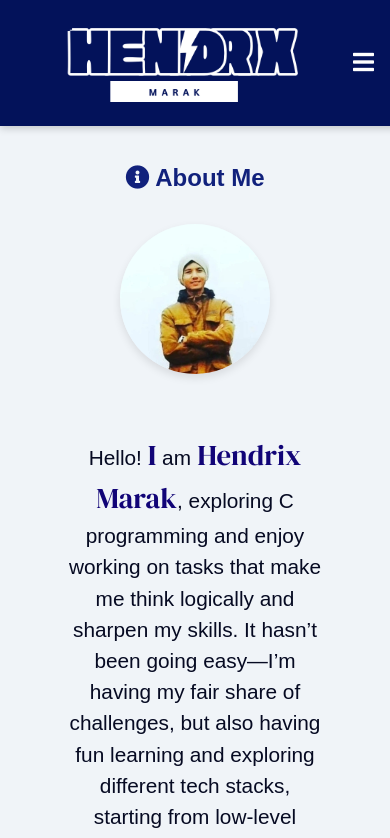
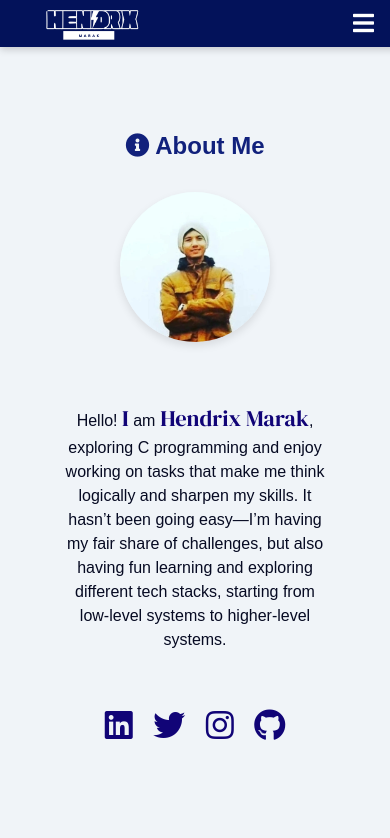
Before and after one commit to hendrixmk/MyPortfolio, a plain HTML site: page index.html in a window 390 px wide. Shown: the top 838 px of the page. Drawn offline with Linux system fonts and the light colour scheme; a web font is replaced by a local one.

Commit message:
Update styles.css
Navbar and Font size for the about text changes

```diff
--- a/css/styles.css
+++ b/css/styles.css
@@ -17,7 +17,7 @@ header {
     width: 100%;
     background-color: #03125a; /* Darker background */
     color: #fff;
-    padding: 0.8rem 2rem;
+    padding: 0.1rem 2rem;
     box-shadow: 0 2px 8px rgba(0, 0, 0, 0.2);
     z-index: 1000;
     transition: all 0.3s ease-in-out;
@@ -38,7 +38,7 @@ header {
     margin: 0;
 }
 .logo-img {
-    height: 100px; /* Adjust the height as needed */
+    height: 70px; /* Adjust the height as needed */
     width: auto;
     display: block;
     transition: all 0.3s ease-in-out;
@@ -83,8 +83,15 @@ nav a:hover {
         flex-direction: row;
         justify-content: space-between;
     }
-    /* Show menu button on mobile */
-    .menu-toggle {
+    .logo-img {
+        height: 40px; /* Adjust the height as needed */
+        width: auto;
+        display: block;
+        transition: all 0.3s ease-in-out;
+        filter: brightness(0) invert(1);
+    }
+
+    .menu-toggle {/* Show menu button on mobile */
         display: block;
         cursor: pointer;
         font-size: 1.5rem;
@@ -115,7 +122,7 @@ nav a:hover {
 }
 #about{
     text-align: center;
-    margin-top: 5rem;
+    margin-top: 3rem;
     color: #a7612bf6;
 }
 .profile-container {
@@ -132,7 +139,7 @@ nav a:hover {
 .name-highlight {
     font-family: "DM Serif Display", serif; /* Or any other preferred font */
     color: #110477; /* Cool purple shade */
-    font-size: 1.8rem; /* Larger size */
+    font-size: 1.4rem; /* Larger size */
     font-weight: 500;
 }
 
@@ -153,7 +160,7 @@ h2, h3 {
 .about-text {
     font-family: "Tomorrow", sans-serif;
     text-align: center;
-    font-size: 1.3rem;
+    font-size: 1.0rem;
     line-height: 1.5;
     color: #060a22;
     max-width: 750px;
```
